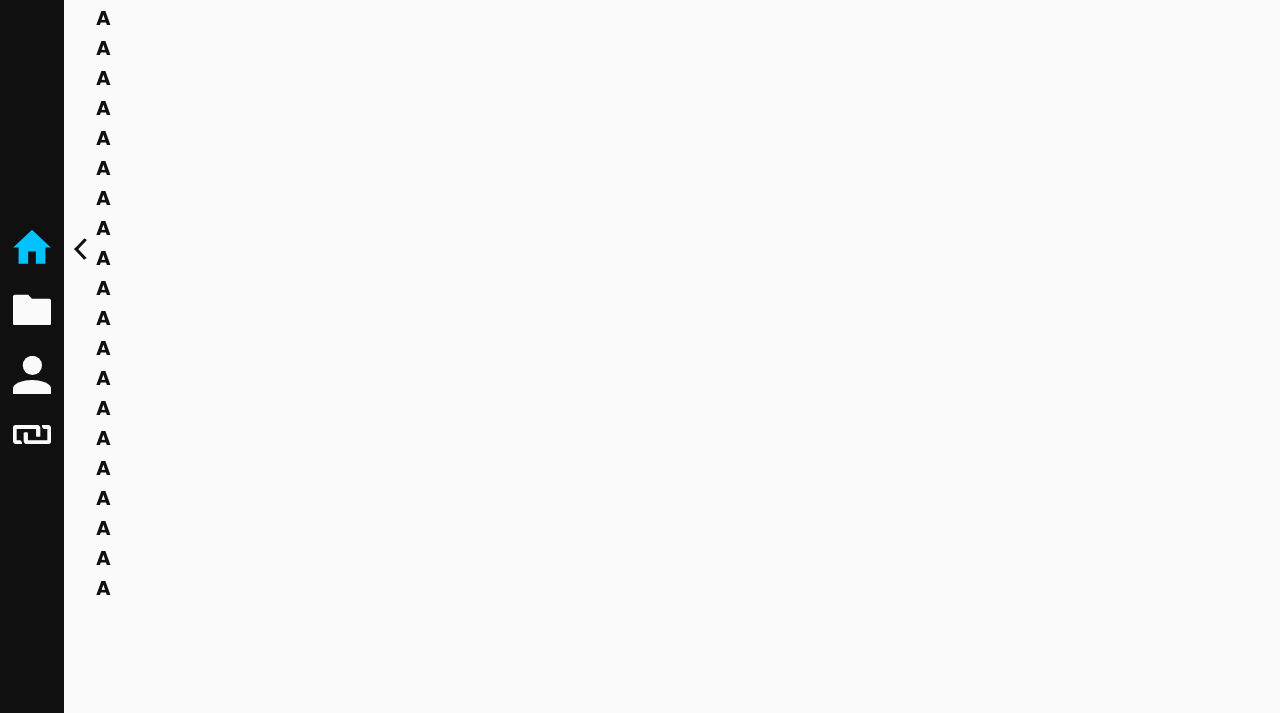
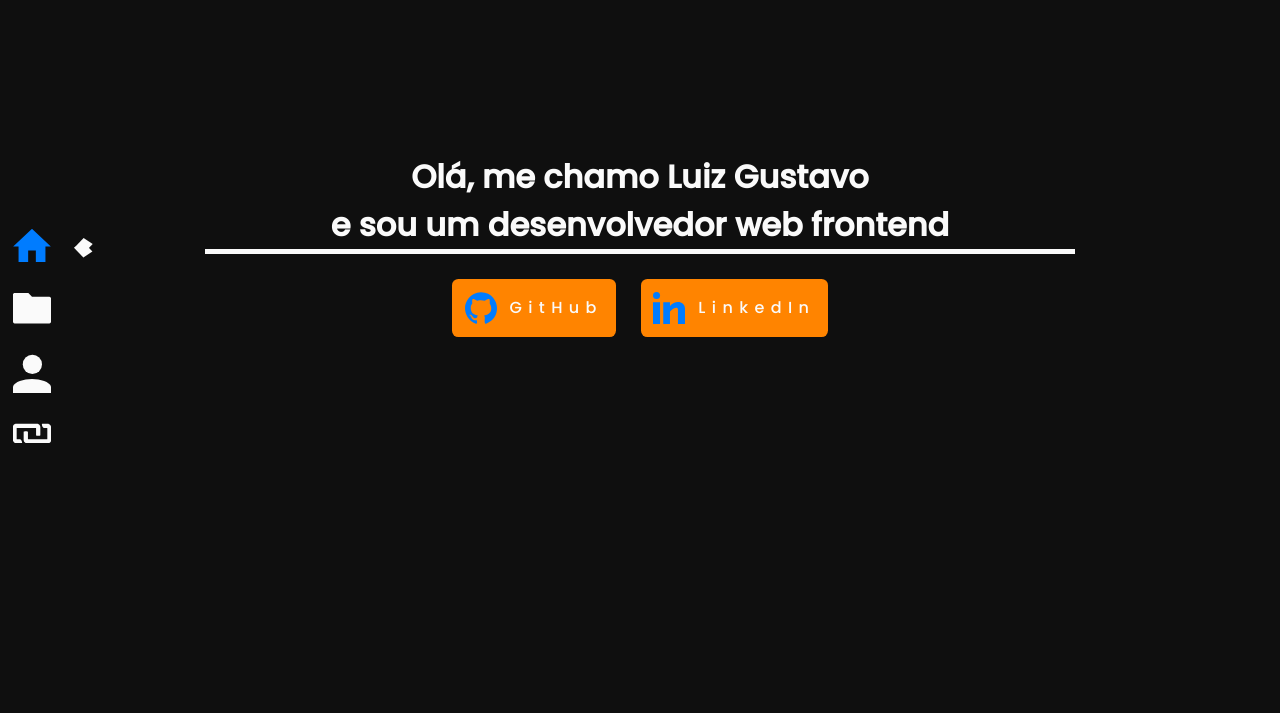
Before and after one commit to LGPossatto/portfolio, a plain HTML site: page index.html in a window 1280 px wide. Shown: the part 87-800 px from the top of the page. Drawn offline with Linux system fonts and the light colour scheme.

Commit message:
changed colors, started header

```diff
--- a/index.html
+++ b/index.html
@@ -3,9 +3,9 @@
   <head>
     <meta charset="UTF-8" />
     <meta name="viewport" content="width=device-width, initial-scale=1.0" />
-    <link rel="shortcut icon" href="/svgs/favicon.svg" type="image/x-icon" />
+    <link rel="shortcut icon" href="/icons/favicon.svg" type="image/x-icon" />
     <link
-      href="https://fonts.googleapis.com/css2?family=Poppins:wght@400;700&display=swap"
+      href="https://fonts.googleapis.com/css2?family=Poppins:ital,wght@0,400;0,500;1,700&display=swap"
       rel="stylesheet"
     />
     <link rel="stylesheet" href="/styles/css/style.css" />
@@ -13,11 +13,11 @@
   </head>
   <body>
     <nav class="nav">
-      <img class="nav__logo" src="/svgs/logo.svg" alt="logo" />
+      <img class="nav__logo" src="/icons/logo.svg" alt="logo" />
       <img
         class="nav__arrow"
         id="nav-arrow"
-        src="/svgs/arrow.svg"
+        src="/icons/arrow-l.svg"
         alt="arrow"
       />
       <div class="nav__burg flex flex-fdc flex-jcc" id="nav-burg">
@@ -76,31 +76,49 @@
       </ul>
     </nav>
 
-    <div class="container">
-      <h1>A</h1>
-      <h1>A</h1>
-      <h1>A</h1>
-      <h1>A</h1>
-      <h1>A</h1>
-      <h1>A</h1>
-      <h1>A</h1>
-      <h1>A</h1>
-      <h1>A</h1>
-      <h1>A</h1>
-      <h1>A</h1>
-      <h1>A</h1>
-      <h1>A</h1>
-      <h1>A</h1>
-      <h1>A</h1>
-      <h1>A</h1>
-      <h1>A</h1>
-      <h1>A</h1>
-      <h1>A</h1>
-      <h1>A</h1>
-      <h1>A</h1>
-      <h1>A</h1>
-      <h1>A</h1>
-    </div>
+    <section class="header">
+      <div class="container">
+        <div class="header__top flex flex-fdc flex-aic">
+          <h1 class="fs-big">
+            Olá, me chamo Luiz Gustavo <br />e sou um desenvolvedor web frontend
+          </h1>
+          <div class="buttons flex">
+            <button type="button" class="btn flex flex-jcc flex-aic">
+              <svg
+                width="50"
+                height="50"
+                viewBox="0 0 50 50"
+                fill="none"
+                xmlns="http://www.w3.org/2000/svg"
+              >
+                <path
+                  d="M20.2737 36.7358C19.2737 37.7358 19 38.5 19 40.0001C17.8049 40.659 16.5 41.5 14.2496 40.5806C11.9992 39.6611 10.7607 36.3255 9.74958 36.0806C8.578 35.0248 6 35.5 7 36.5C11.2695 38.7921 9.20018 41.8571 13 43.5C15.6153 44.6307 17.7861 44.263 18.5067 44.0469C18.5045 44.0313 18.5022 44.0157 18.5 44C18.862 43.8823 18.8331 43.949 18.5067 44.0469C19.1403 48.4768 19.2915 49.9084 17 49.5001C5 45.5 -7.62939e-06 34.0002 -3.8147e-06 25.0001C0 16 7.76054 0.5 25 0.5C42.2395 0.5 50 15 50 25.0001C50 35.0002 45.5 44.5 33 49.5001C30.2029 50.3176 30.6016 46.3586 31 40.0001C30.9309 38.4876 30.5378 37.6096 29.5 36.7358C33.2166 36.2888 33 36.5 37 34C41 31.5 42.8674 24.9068 38.5 17.5001C39.3597 14.3128 38.0533 11.2352 38 11C37.9467 10.7648 35.4944 10.7762 31 13.5001C26.543 12.5869 23.9707 12.3391 19 13.5001C15.6344 11.5893 13.9827 10.8667 12 11C10.8223 13.3841 10.9878 14.8505 11.5 17.5001C6.67717 23.5826 9.6452 32.0177 13 34C16.3548 35.9823 17.5175 36.2655 20.2737 36.7358Z"
+                  fill="#007CFF"
+                />
+              </svg>
+              <p class="fs-small">GitHub</p>
+            </button>
+            <button type="button" class="btn flex flex-jcc flex-aic">
+              <svg
+                width="50"
+                height="50"
+                viewBox="0 0 50 50"
+                fill="none"
+                xmlns="http://www.w3.org/2000/svg"
+              >
+                <path d="M11 15.9999H0V49.9999H11V15.9999Z" fill="#007CFF" />
+                <path
+                  d="M26.5 15.9999H16V49.9999H26.5V31.4999C26.5 29 39 20 39 27.9999V49.9999H50V25.9999C50 14.5 34.9464 11.4007 26.5 21.9999V15.9999Z"
+                  fill="#007CFF"
+                />
+                <circle cx="5.5" cy="5.5" r="5.5" fill="#007CFF" />
+              </svg>
+              <p class="fs-small">LinkedIn</p>
+            </button>
+          </div>
+        </div>
+      </div>
+    </section>
 
     <script src="/js/main.js"></script>
   </body>
--- a/js/main.js
+++ b/js/main.js
@@ -15,15 +15,17 @@ const linkStyle = (e) => {
   const elementTag = e.target.parentElement.tagName;
   const childrenList = navLinks.children;
 
-  for (let child of childrenList) {
-    child.classList.remove("active-link");
-  }
-
-  let elementLink = navLinks.firstElementChild;
+  let elementLink = "";
   if (elementTag === "svg") {
     elementLink = e.target.parentElement.parentElement;
   } else if (elementTag === "LI") {
     elementLink = e.target.parentElement;
+  } else {
+    return null;
+  }
+
+  for (let child of childrenList) {
+    child.classList.remove("active-link");
   }
 
   elementLink.classList.add("active-link");
@@ -46,7 +48,8 @@ navLinks.addEventListener("click", (e) => {
 
 // move arrow to it's place
 setTimeout(() => {
-  navLinks.click();
+  navLinks.firstElementChild.classList.add("active-link");
+  arrowStyle(navLinks.firstElementChild);
   navArrow.style.opacity = "1";
 }, 500);
 
--- a/styles/_globals.scss
+++ b/styles/_globals.scss
@@ -27,6 +27,7 @@ li {
 }
 
 .container {
+  height: 100%;
   margin: 0 7.5vw;
 }
 
@@ -54,3 +55,53 @@ li {
 .flex-jcse {
   justify-content: space-evenly;
 }
+
+// font
+.fs {
+  &-big {
+    font-size: 2.5vw;
+  }
+
+  &-small {
+    font-size: 1.25vw;
+  }
+}
+
+// buttons
+.btn {
+  cursor: pointer;
+  background-color: $orange-highlight;
+  padding: 1vw 0;
+
+  border: none;
+  border-radius: 0.5vw;
+
+  transition: background-color 0.25s ease-in-out;
+
+  svg {
+    width: 2.5vw;
+    height: auto;
+    margin: 0 1vw;
+
+    path,
+    circle {
+      transition: fill 0.25s ease-in-out;
+    }
+  }
+
+  p {
+    padding-right: 1vw;
+    font-weight: 500;
+    letter-spacing: 0.5vw;
+    color: $white;
+  }
+
+  &:hover {
+    background-color: $blue-highlight;
+
+    svg path,
+    svg circle {
+      fill: $white;
+    }
+  }
+}
--- /dev/null
+++ b/styles/_header.scss
@@ -0,0 +1,27 @@
+.header {
+  background-color: $black;
+
+  width: 100vw;
+  height: 100vh;
+
+  &__top {
+    width: 100%;
+
+    h1 {
+      width: 80%;
+      padding-top: 30vh;
+      border-bottom: 5px solid $white;
+
+      text-align: center;
+      color: $white;
+    }
+
+    .buttons {
+      margin: 25px 0;
+
+      button {
+        margin: 0 12.5px;
+      }
+    }
+  }
+}
--- a/styles/_nav.scss
+++ b/styles/_nav.scss
@@ -20,7 +20,7 @@
   }
 
   &__arrow {
-    width: 1vw;
+    width: 1.5vw;
     height: auto;
     opacity: 0;
     transition: transform 0.25s ease-in-out, opacity 0.25s step-end;
@@ -31,6 +31,8 @@
     height: 100vh;
 
     li {
+      cursor: pointer;
+
       p {
         display: none;
 
@@ -56,8 +58,6 @@
       }
 
       &:hover {
-        cursor: pointer;
-
         p {
           color: $blue-hover;
         }
--- a/styles/_varibles.scss
+++ b/styles/_varibles.scss
@@ -1,8 +1,9 @@
 // colors
-$black: #101010;
-$white: #fafafa;
-$blue-hover: #85e3ff;
-$blue-highlight: #00c2ff;
+$black: rgb(15, 15, 15);
+$white: rgb(250, 250, 250);
+$blue-hover: rgb(177, 230, 255);
+$blue-highlight: rgb(0, 124, 255);
+$orange-highlight: rgb(255, 132, 0);
 
 // font
 $main-font: "Poppins", sans-serif;
--- a/styles/style.scss
+++ b/styles/style.scss
@@ -1,3 +1,4 @@
 @import "varibles";
 @import "globals";
 @import "nav";
+@import "header";
```
Also changed, not shown: icons/arrow-d.svg (added), icons/arrow-l.svg (added), icons/favicon.svg (renamed from svgs/favicon.svg), icons/folder.svg (renamed from svgs/folder.svg), icons/github.svg (added), icons/home.svg (renamed from svgs/home.svg), icons/link.svg (renamed from svgs/link.svg), icons/linkedin.svg (added), icons/logo.svg (renamed from svgs/logo.svg), icons/perfil.svg (renamed from svgs/perfil.svg), styles/css/style.css, svgs/arrow.svg (deleted), 1 other file.
